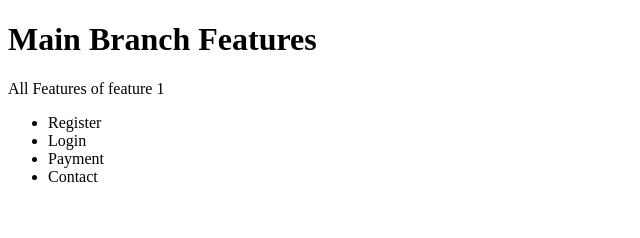
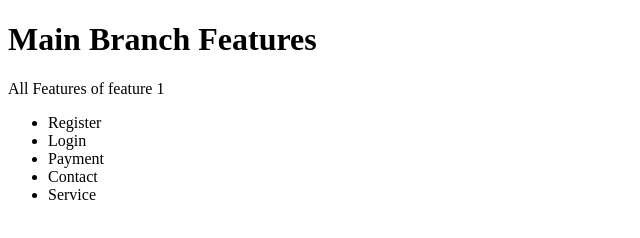
Before and after one commit to WilliamMark1963/Git-project, a plain HTML site: page index.html in a window 1280 px wide. Shown: the full height of the page, 0-640 px from the left. Drawn offline with Linux system fonts and the light colour scheme.

Commit message:
added service

```diff
--- a/index.html
+++ b/index.html
@@ -13,6 +13,7 @@
             <li>Login</li>
             <li>Payment</li>
             <li>Contact</li>
+            <li>Service</li>
         </ul>
     </p>
 </body>
```
